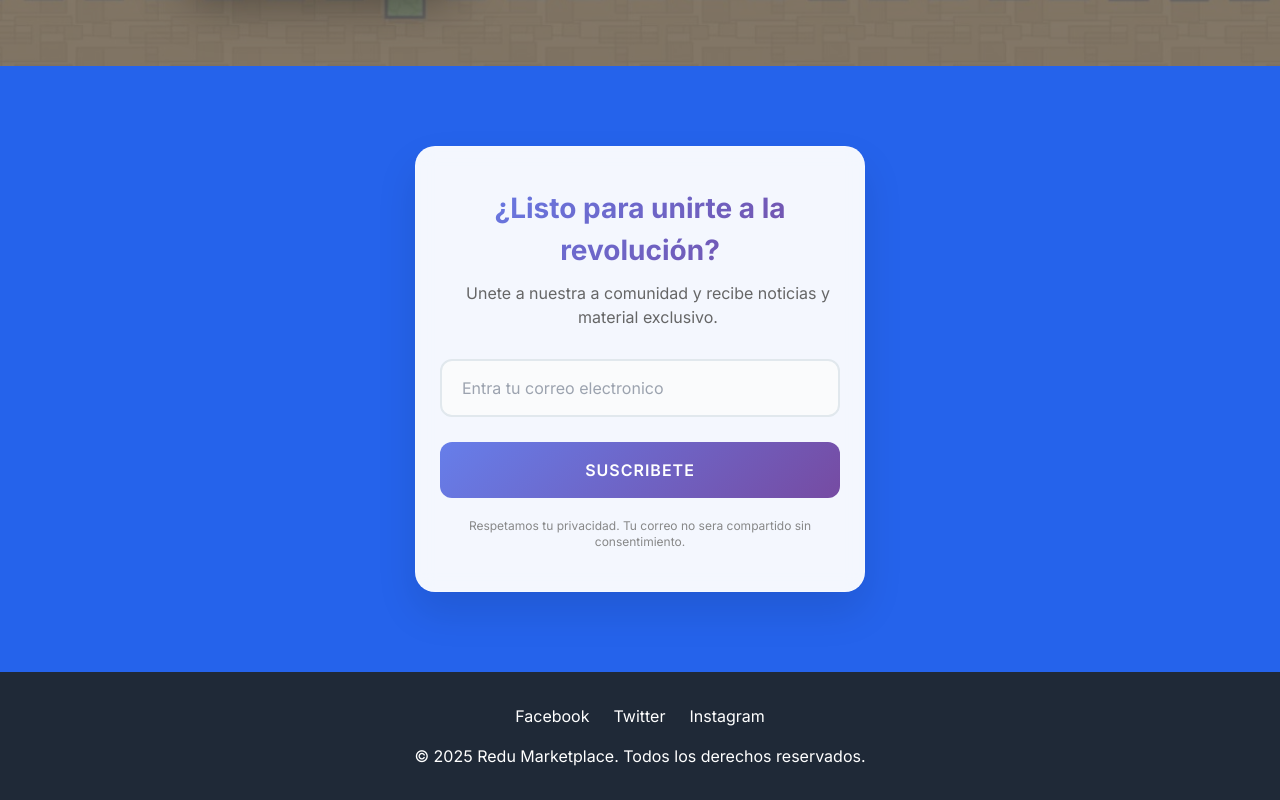
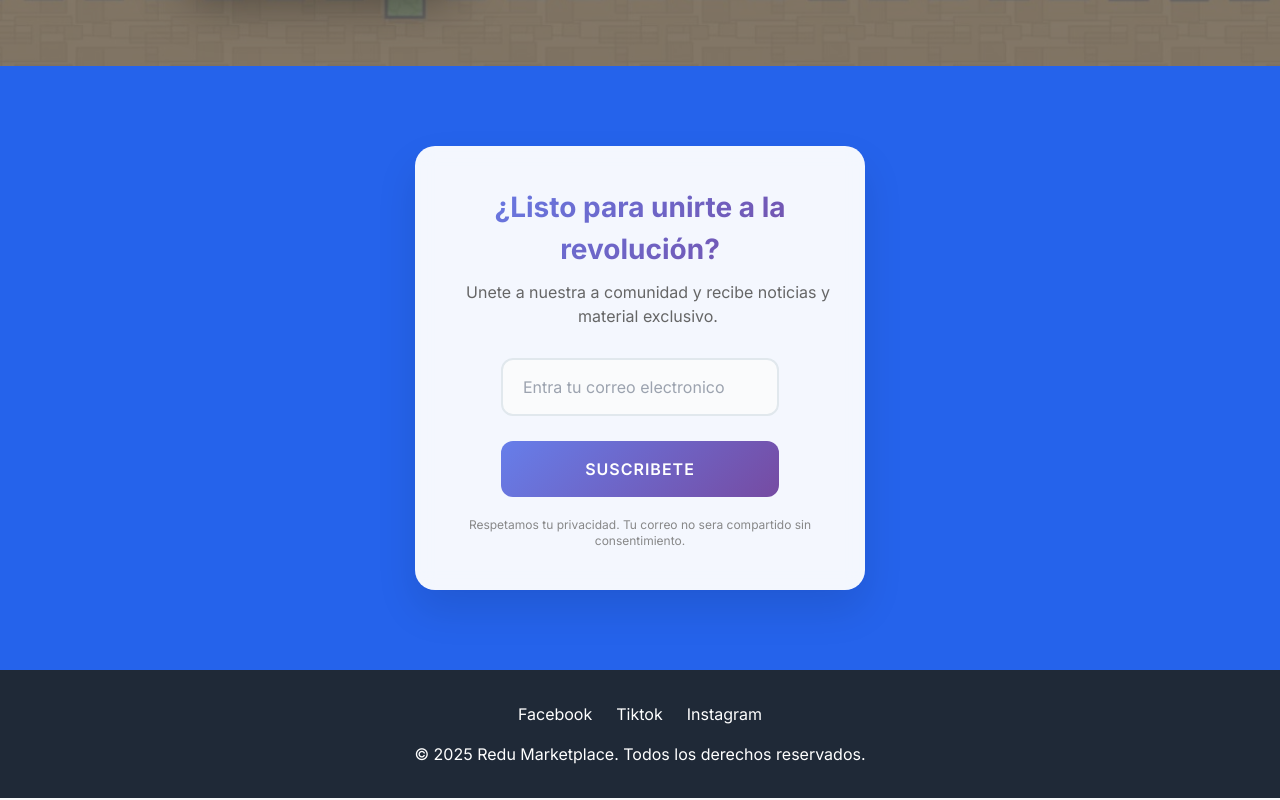
Before and after one commit to frankgerar13-lgtm/redu, a plain HTML site: page index.html in a window 1280 px wide. Shown: the part 2602-3402 px from the top of the page. Drawn offline with nearby package versions, Linux system fonts and the light colour scheme.

Commit message:
Update index.html

```diff
--- a/index.html
+++ b/index.html
@@ -175,6 +175,7 @@
             z-index: 10;
         }
 
+	/*Sign-up box*/
         .signup-container {
             background: rgba(255, 255, 255, 0.95);
             backdrop-filter: blur(10px);
@@ -184,7 +185,15 @@
             max-width: 450px;
             width: 100%;
             text-align: center;
-            border: 1px solid rgba(255, 255, 255, 0.2);
+            border: 1px solid rgba(255, 255, 255, 0.2)
+			position: relative;
+            top: 0;
+            left: 0;
+            display: flex;
+            flex-direction: column;
+            justify-content: center;
+            align-items: center;
+            ;
         }
 
         .signup-header {
@@ -210,7 +219,7 @@
 
         .form-group {
             margin-bottom: 25px;
-            text-align: left;
+            text-align: center;
         }
 
         .form-group label {
@@ -488,15 +497,15 @@
     })
     .then(response => {
       if (response.ok) {
-        alert('Thank you for subscribing!');
+        alert('Gracias por ser parte de nuestro movimiento!');
         form.reset();
       } else {
-        alert('Something went wrong. Please try again.');
+        alert('Oops. Intenta de nuevo.');
       }
     })
     .catch(error => {
       console.error('Error:', error);
-      alert('Something went wrong. Please try again.');
+      alert('Oops. Intenta de nuevo.');
     });
   });
 </script>
@@ -512,7 +521,7 @@
         <div class="container mx-auto px-6 text-center">
             <div class="flex justify-center space-x-6 mb-4">
                 <a href="#" class="hover:text-blue-400">Facebook</a>
-                <a href="#" class="hover:text-blue-400">Twitter</a>
+                <a href="#" class="hover:text-blue-400">Tiktok</a>
                 <a href="#" class="hover:text-blue-400">Instagram</a>
             </div>
             <p>&copy; 2025 Redu Marketplace. Todos los derechos reservados.</p>
```
